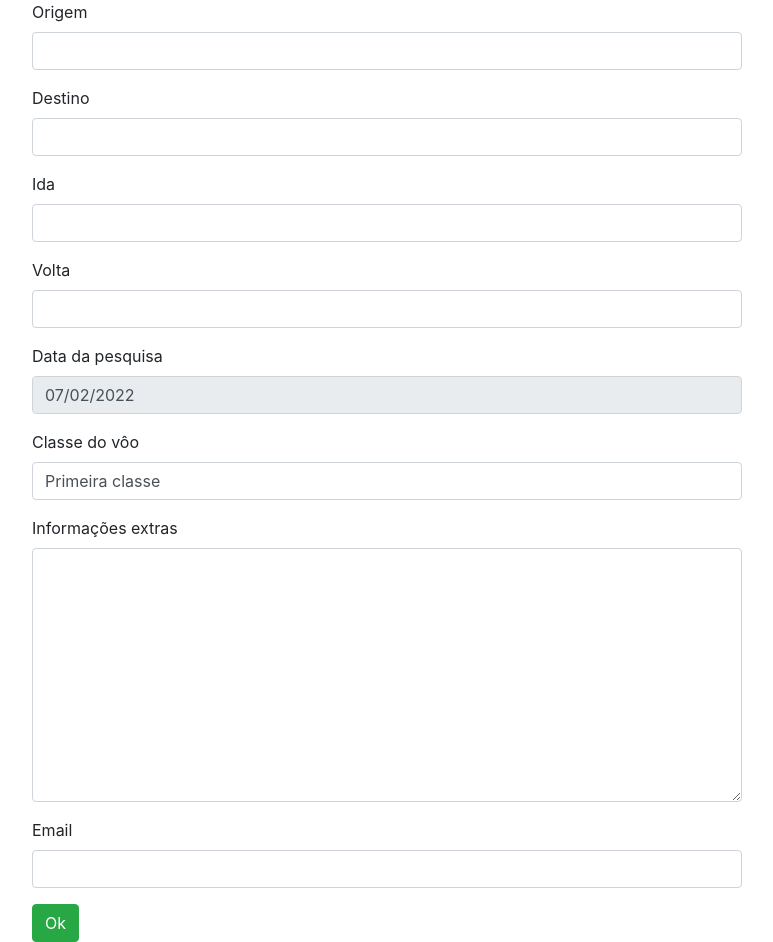
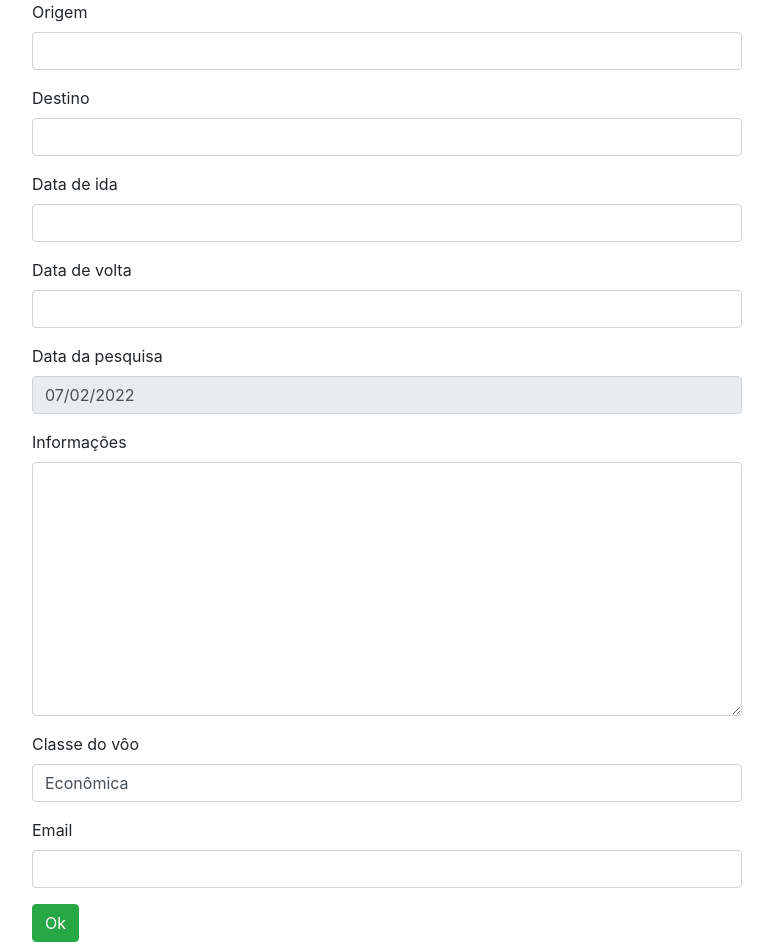
Before and after one commit to AlexisTirapelle/aplicacao2, a Django app: page / in a window 1280 px wide. Shown: the part 64-1006 px from the top of the page, without its empty margins (253-1026 px from the left). Run offline with Django 4.2, Linux system fonts and the light colour scheme; some libraries are stand-ins or nearby versions.

Commit message:
UPDATE finalização

```diff
--- a/passagens/forms.py
+++ b/passagens/forms.py
@@ -1,27 +1,45 @@
+from dataclasses import fields
 from django import forms
 from tempus_dominus.widgets import DatePicker
 from datetime import datetime
 from passagens.classe_viagem import tipos_de_classe
 from passagens.validation import *
+from passagens.models import Passagem, ClasseViagem, Pessoa
 
-class PassagemForms(forms.Form):
-    origem = forms.CharField(label='Origem', max_length=100)
-    destino = forms.CharField(label='Destino', max_length=100)
-    data_ida = forms.DateField(label='Ida', widget=DatePicker())
-    data_volta = forms.DateField(label='Volta', widget=DatePicker())
+class PassagemForms(forms.ModelForm):
     data_pesquisa = forms.DateField(label='Data da pesquisa', disabled=True, initial=datetime.today)
-    classe_viagem = forms.ChoiceField(label='Classe do vôo', choices=tipos_de_classe)
-    informacoes = forms.CharField(
-        label='Informações extras',
-        max_length=200,
-        widget=forms.Textarea(),
-        required=False
-    )
-    email = forms.EmailField(label='Email', max_length=150)
+
+    class Meta:
+        model = Passagem
+        fields = '__all__'
+        labels = {'data_ida': 'Data de ida', 'data_volta': 'Data de volta', 'informacoes': 'Informações', 'classe_viagem': 'Classe do vôo'}
+        widgets = {
+            'data_ida':DatePicker(),
+            'data_volta':DatePicker()
+        }
+        data_pesquisa = forms.DateField(label='Data da pesquisa', disabled=True, initial=datetime.today)
+
 
     def clean(self):
         origem = self.cleaned_data.get('origem')
         destino = self.cleaned_data.get('destino')
-        lista_erros = {}
+        data_ida = self.cleaned_data.get('data_ida')
+        data_volta = self.cleaned_data.get('data_volta')
+        data_pesquisa = self.cleaned_data.get('data_pesquisa')
+        lista_de_erros = {}
+        campo_tem_algum_numero(origem, 'origem', lista_de_erros)
+        campo_tem_algum_numero(destino, 'destino', lista_de_erros)
+        origem_destino_iguais(origem, destino, lista_de_erros)
+        data_ida_maior_que_data_volta(data_ida, data_volta, lista_de_erros)
+        data_ida_menor_data_hoje(data_ida, data_pesquisa, lista_de_erros)
+        if lista_de_erros is not None:
+            for erro in lista_de_erros:
+                mensagem_erro = lista_de_erros[erro]
+                self.add_error(erro, mensagem_erro)
+        return self.cleaned_data
 
-        return self.cleaned_data
+
+class PessoaForms(forms.ModelForm):
+    class Meta:
+        model = Pessoa
+        exclude = ['nome']
--- /dev/null
+++ b/passagens/models/__init__.py
@@ -0,0 +1,3 @@
+from .classe_viagem import *
+from .passagem import *
+from .pessoa import *
--- /dev/null
+++ b/passagens/models/passagem.py
@@ -0,0 +1,11 @@
+from django.db import models
+from .classe_viagem import ClasseViagem
+
+class Passagem(models.Model):
+    origem = models.CharField(max_length=100)
+    destino = models.CharField(max_length=100)
+    data_ida = models.DateField()
+    data_volta = models.DateField()
+    data_pesquisa = models.DateField()
+    informacoes = models.TextField(max_length=200, blank=True)
+    classe_viagem = models.CharField(max_length=4,choices=ClasseViagem.choices, default=0)
--- /dev/null
+++ b/passagens/models/pessoa.py
@@ -0,0 +1,5 @@
+from django.db import models
+
+class Pessoa(models.Model):
+    nome = models.CharField(max_length=200)
+    email = models.EmailField()
--- a/passagens/views.py
+++ b/passagens/views.py
@@ -1,16 +1,18 @@
 from django import forms
 from django.shortcuts import render
-from passagens.forms import PassagemForms
+from passagens.forms import PassagemForms, PessoaForms
 
 def index(request):
     form = PassagemForms()
-    contexto = {'form':form}
+    pessoa_form = PessoaForms()
+    contexto = {'form':form, 'pessoa_form':pessoa_form}
     return render(request, 'index.html', contexto)
 
 def revisao_consulta(request):
     if request.method == 'POST':
         form = PassagemForms(request.POST)
-        contexto = {'form':form}
+        pessoa_form = PessoaForms(request.POST)
+        contexto = {'form':form, 'pessoa_form':pessoa_form}
         if form.is_valid():
             return render(request, 'minha_consulta.html', contexto)
         else:
--- a/templates/index.html
+++ b/templates/index.html
@@ -15,6 +15,12 @@
         </section>
         {% endfor %}
         {% endfor %}
+        {% for field in pessoa_form.visible_fields %}
+        <div class="form-group">
+            <label for="{{field.id_for_label}}">{{field.label}}</label>
+            {{field|add_class:'form-control'}}
+        </div>
+        {% endfor %}
         <input type="submit" value="Ok" class="btn btn-success">
     </form>
 </section>
--- a/templates/minha_consulta.html
+++ b/templates/minha_consulta.html
@@ -8,6 +8,6 @@
 <p>Pesquisa realizada: {{ form.data_pesquisa.value }}</p>
 <p>Classe de vôo: {{ form.classe_viagem.value }}</p>
 <p>Informações extras: {{ form.informacoes.value }}</p>
-<p>Email: {{ form.email.value }}</p>
+<p>Email: {{ pessoa_form.email.value }}</p>
 
 {% endblock %}
```
Also changed, not shown: passagens/models/classe_viagem.py (added, +7 -0 lines), passagens/validation.py (+9 -1 lines), db.sqlite3, passagens/migrations/0001_initial.py (added).
